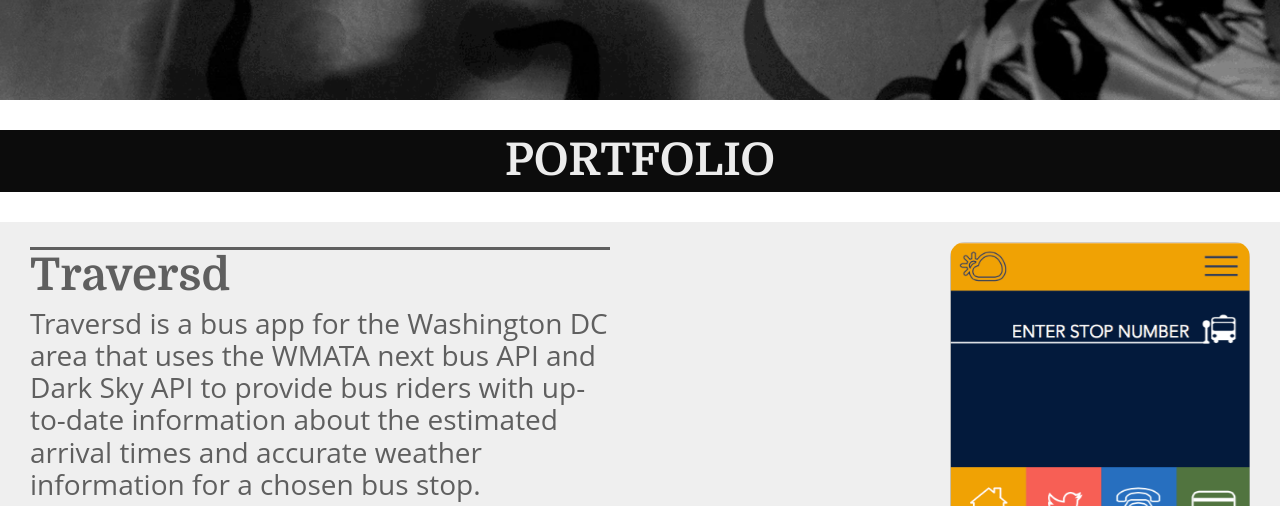
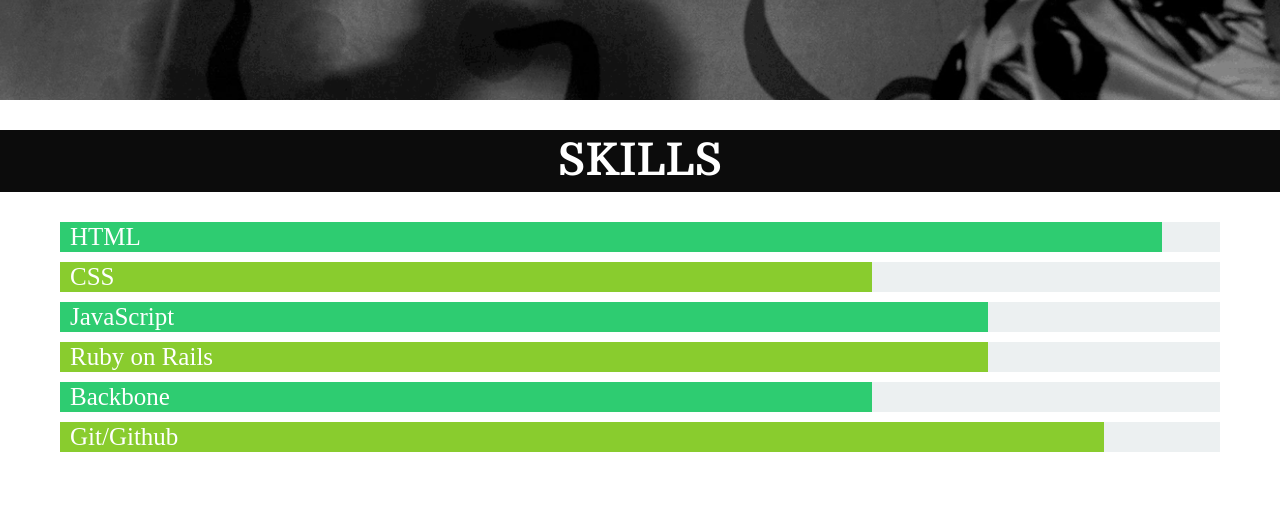
Before and after one commit to kscoulter/old-portfolio-site, a plain HTML site: page index.html in a window 1280 px wide. Shown: the part 760-1266 px from the top of the page. Drawn offline with nearby package versions, Linux system fonts and the light colour scheme.

Commit message:
Added skills section. Adjusted background image height in the banner section for smaller devices

```diff
--- a/css/style.css
+++ b/css/style.css
@@ -17,6 +17,7 @@ nav {
   background-color: rgba(0, 0, 0, 0.7);
   position: fixed;
   width: 100%;
+  z-index: 100;
 }
 nav ul {
   float: right;
@@ -96,6 +97,81 @@ nav li a{
   content: "\f0e1"
 }
 
+/*-------Skills--------*/
+.skills h1 {
+  background-color: #0C0C0C;
+  font-size: 45px;
+  text-align: center;
+  text-transform: uppercase;
+  padding: 5px;
+}
+.graph {
+  margin: 30px 10px;
+}
+.bar{
+  height: 30px;
+  max-width: 1160px;
+  margin: 0 auto 10px auto;
+  line-height: 30px;
+  font-size: 25px;
+  color: white;
+  padding: 0 0 0 10px;
+  position: relative;
+}
+.bar::before{
+  content: '';
+  width: 100%;
+  position: absolute;
+  left: 0;
+  height: 30px;
+  top: 0;
+  z-index: -2;
+  background: #ecf0f1;
+}
+.bar::after{
+  content: '';
+  background: #2ecc71;
+  height: 30px;
+  transition: 0.7s;
+  display: block;
+  width: 100%;
+  -webkit-animation: bar-before 1 2s;
+  -webkit-animation-delay: 1.5s;
+    animation-delay: 1.5s;
+  position: absolute;
+  top: 0;
+  left: 0;
+  z-index: -1;
+}
+@-webkit-keyframes bar-before{
+  0%{
+    width: 0px;
+  }
+  100%{
+    width: 100%;
+  }
+}
+.html::after{
+  max-width: 95%;
+}
+.css::after{
+  max-width: 70%;
+  background: #89cc2e;
+}
+.js::after{
+  max-width: 80%;
+}
+.rails::after {
+  max-width: 80%;
+  background: #89cc2e;
+}
+.backbone::after{
+  max-width: 70%;
+}
+.git::after{
+  max-width: 90%;
+  background: #89cc2e;
+}
 /*------Portfolio------*/
 .portfolio {
   color: #5F5F5F;
@@ -206,8 +282,13 @@ footer p {
 
 /*-------Media Queries--------*/
 @media (max-width: 700px) {
+  .banner {
+    height: 600px;
+    background-position: left;
+  }
   .wrapper h1 {
-    font-size: 80px;
+    font-size: 70px;
+    margin-top: 30px;
   }
   .project .col{
     display:block;
--- a/index.html
+++ b/index.html
@@ -21,7 +21,7 @@
   <body>
     <nav>
       <ul>
-        <li><a href="#">About</a></li>
+        <li><a href="#skills">Skills</a></li>
         <li><a href="#portfolio">Portfolio</a></li>
         <li><a href="#contact">Contact</a></li>
         <li id="resume"><a href="resources/Ksenia-Coulter-Resume.pdf" download>Resum&eacute;</a></li>
@@ -36,6 +36,18 @@
         <a href="https://github.com/kscoulter" class="button social github">github</a>
         <a href="https://www.linkedin.com/in/kseniacoulter" class="button social linkedin">linkedin</a>
     </div>
+    </section>
+
+    <section class="skills">
+      <h1 id="skills">Skills</h1>
+        <div class="graph">
+          <div class="bar html">HTML</div>
+          <div class="bar css">CSS</div>
+          <div class="bar js">JavaScript</div>
+          <div class="bar rails">Ruby on Rails</div>
+          <div class="bar backbone">Backbone</div>
+          <div class="bar git">Git/Github</div>
+        </div>
     </section>
 
     <section class="portfolio">
@@ -107,6 +119,6 @@
       ga('create', 'UA-67844043-1', 'auto');
       ga('send', 'pageview');
 
-  </script>
+    </script>
   </body>
 </html>
```
